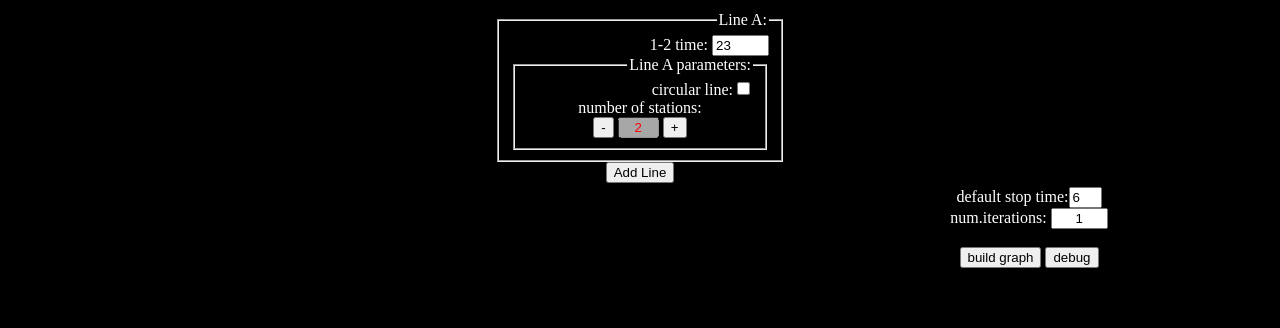
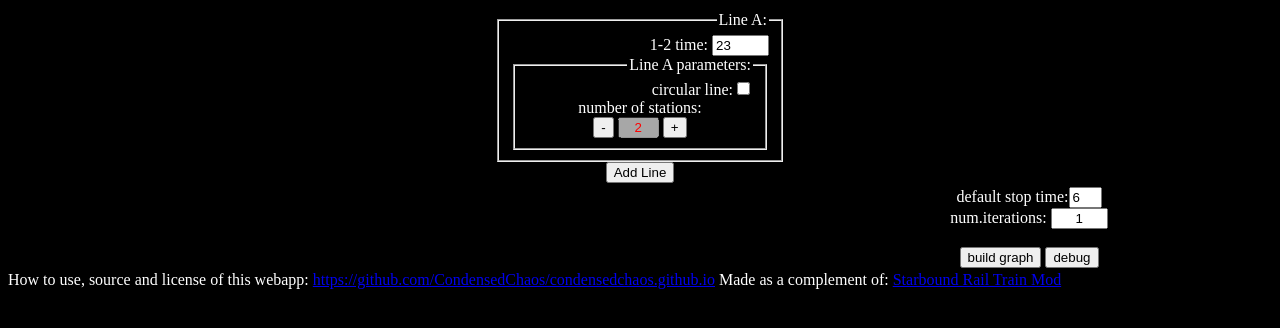
Before and after one commit to CondensedChaos/condensedchaos.github.io, a plain HTML site: page index.html in a window 1280 px wide. Drawn offline with Linux system fonts and the light colour scheme.

Commit message:
Add files via upload

```diff
--- a/index.html
+++ b/index.html
@@ -67,6 +67,10 @@
       </td>
     </tr>
   </table>
+
+How to use, source and license of this webapp: <a href="https://github.com/CondensedChaos/condensedchaos.github.io">https://github.com/CondensedChaos/condensedchaos.github.io</a>
+Made as a complement of: <a href="https://github.com/CondensedChaos/Starbound-Rail-Train">Starbound Rail Train Mod</a>
+
 </div>
 
 <div id="div2">
```
